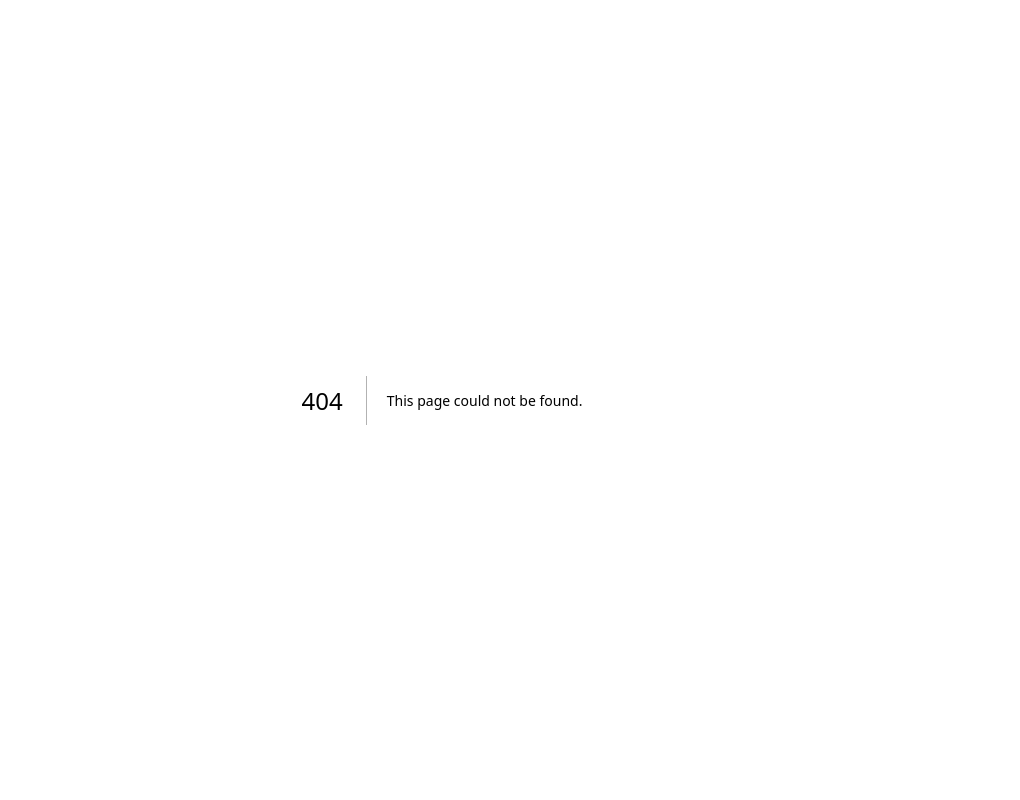
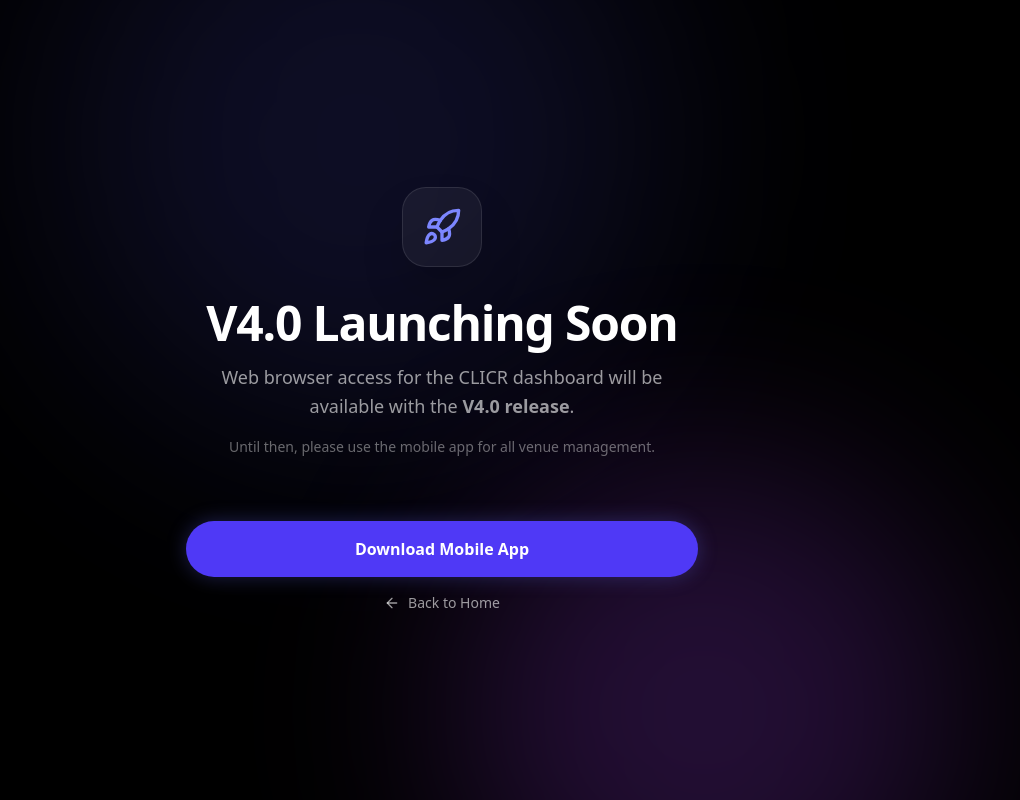
Before and after one commit to harrison-ceo/Clicr-Website, a Next.js app: page /login in a window 1280 px wide. Before the commit this address had no page. Shown: the whole page, without its empty margins (198-1218 px from the left). Built offline with nearby package versions, Linux system fonts and the light colour scheme.

Commit message:
Redirect Login to V4 Placeholder Page on Marketing Site

```diff
--- /dev/null
+++ b/src/app/login/page.tsx
@@ -0,0 +1,56 @@
+
+"use client";
+
+import Link from "next/link";
+import { ArrowLeft, Rocket } from "lucide-react";
+import { APP_URL } from "@/lib/config";
+
+export default function LoginPlaceholder() {
+    return (
+        <div className="min-h-screen bg-black flex flex-col items-center justify-center p-6 relative overflow-hidden">
+
+            {/* Background Ambience */}
+            <div className="absolute inset-0 w-full h-full overflow-hidden pointer-events-none">
+                <div className="absolute top-[-20%] left-[20%] w-[600px] h-[600px] bg-indigo-500/20 rounded-full blur-[120px] animate-pulse" />
+                <div className="absolute bottom-[-20%] right-[10%] w-[500px] h-[500px] bg-purple-500/20 rounded-full blur-[100px]" />
+            </div>
+
+            <div className="relative z-10 max-w-lg w-full text-center space-y-8">
+
+                {/* Icon */}
+                <div className="mx-auto w-20 h-20 bg-white/5 rounded-3xl border border-white/10 flex items-center justify-center shadow-2xl">
+                    <Rocket className="w-10 h-10 text-indigo-400" />
+                </div>
+
+                <div className="space-y-4">
+                    <h1 className="text-4xl md:text-5xl font-bold tracking-tight text-white">
+                        V4.0 Launching Soon
+                    </h1>
+                    <p className="text-lg text-white/60 leading-relaxed">
+                        Web browser access for the CLICR dashboard will be available with the <strong>V4.0 release</strong>.
+                    </p>
+                    <p className="text-sm text-white/40">
+                        Until then, please use the mobile app for all venue management.
+                    </p>
+                </div>
+
+                <div className="pt-8 flex flex-col gap-4">
+                    <Link
+                        href="https://apps.apple.com/us/app/clicr/id1633722056"
+                        className="bg-indigo-600 hover:bg-indigo-500 text-white px-8 py-4 rounded-full text-base font-bold transition-all hover:scale-105 shadow-[0_0_20px_rgba(99,102,241,0.3)] flex items-center justify-center w-full"
+                    >
+                        Download Mobile App
+                    </Link>
+                    <Link
+                        href="/"
+                        className="flex items-center justify-center gap-2 text-white/60 hover:text-white transition-colors text-sm font-medium"
+                    >
+                        <ArrowLeft className="w-4 h-4" />
+                        Back to Home
+                    </Link>
+                </div>
+
+            </div>
+        </div>
+    );
+}
--- a/src/components/ui/Navbar.tsx
+++ b/src/components/ui/Navbar.tsx
@@ -92,7 +92,7 @@
                 {/* CTA (Right) */}
                 <div className="flex items-center gap-4 z-20">
                     <Link
-                        href={`${APP_URL}/login`}
+                        href="/login"
                         className="bg-accent hover:bg-accent/90 text-white px-4 md:px-5 py-1.5 md:py-2 rounded-full text-xs md:text-sm font-medium transition-all hover:shadow-[0_0_15px_rgba(99,102,241,0.4)] active:scale-95 whitespace-nowrap"
                     >
                         Log In
```
